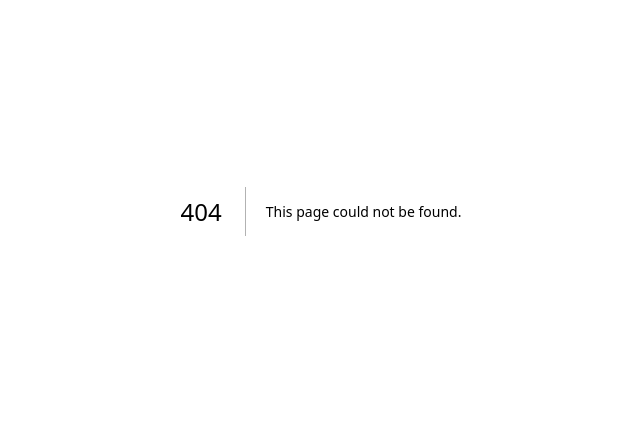
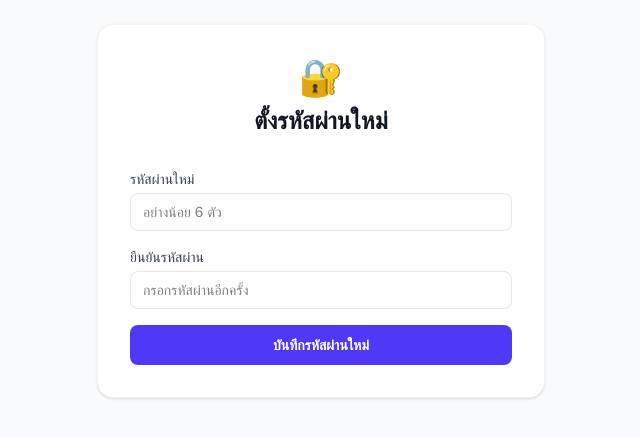
Before and after one commit to mynmaudit/my-accounting, a Next.js app: page /auth/reset in a window 1280 px wide. Before the commit this address had no page. Shown: the part 189-626 px from the top of the page, without its empty margins (319-959 px from the left). Built offline with nearby package versions, Linux system fonts and the light colour scheme; no server answers.

Commit message:
add reset password page

```diff
--- /dev/null
+++ b/app/auth/reset/page.js
@@ -0,0 +1,63 @@
+'use client'
+import { useState } from 'react'
+import { supabase } from '../../../lib/supabase'
+
+export default function ResetPassword() {
+  const [password, setPassword] = useState('')
+  const [confirm, setConfirm] = useState('')
+  const [loading, setLoading] = useState(false)
+  const [done, setDone] = useState(false)
+  const [error, setError] = useState('')
+
+  const handleReset = async () => {
+    if (password !== confirm) return setError('รหัสผ่านไม่ตรงกัน')
+    if (password.length < 6) return setError('รหัสผ่านต้องมีอย่างน้อย 6 ตัว')
+    setLoading(true)
+    const { error } = await supabase.auth.updateUser({ password })
+    if (error) setError(error.message)
+    else setDone(true)
+    setLoading(false)
+  }
+
+  if (done) return (
+    <div className="min-h-screen bg-gray-50 flex items-center justify-center p-4">
+      <div className="bg-white rounded-2xl shadow-sm border border-gray-100 p-8 w-full max-w-md text-center">
+        <div className="text-4xl mb-4">✅</div>
+        <h1 className="text-xl font-bold text-gray-900 mb-2">เปลี่ยนรหัสผ่านสำเร็จ</h1>
+        <button onClick={() => window.location.href = '/'} className="mt-4 bg-indigo-600 text-white rounded-lg px-6 py-2 text-sm font-semibold hover:bg-indigo-700">
+          เข้าสู่ระบบ
+        </button>
+      </div>
+    </div>
+  )
+
+  return (
+    <div className="min-h-screen bg-gray-50 flex items-center justify-center p-4">
+      <div className="bg-white rounded-2xl shadow-sm border border-gray-100 p-8 w-full max-w-md">
+        <div className="text-center mb-8">
+          <div className="text-4xl mb-2">🔐</div>
+          <h1 className="text-2xl font-bold text-gray-900">ตั้งรหัสผ่านใหม่</h1>
+        </div>
+        {error && <div className="bg-red-50 text-red-600 text-sm p-3 rounded-lg mb-4">{error}</div>}
+        <div className="space-y-4">
+          <div>
+            <label className="block text-sm font-medium text-gray-700 mb-1">รหัสผ่านใหม่</label>
+            <input type="password" value={password} onChange={(e) => setPassword(e.target.value)}
+              className="w-full border border-gray-200 rounded-lg px-3 py-2 text-sm focus:outline-none focus:ring-2 focus:ring-indigo-500"
+              placeholder="อย่างน้อย 6 ตัว" />
+          </div>
+          <div>
+            <label className="block text-sm font-medium text-gray-700 mb-1">ยืนยันรหัสผ่าน</label>
+            <input type="password" value={confirm} onChange={(e) => setConfirm(e.target.value)}
+              className="w-full border border-gray-200 rounded-lg px-3 py-2 text-sm focus:outline-none focus:ring-2 focus:ring-indigo-500"
+              placeholder="กรอกรหัสผ่านอีกครั้ง" />
+          </div>
+          <button onClick={handleReset} disabled={loading}
+            className="w-full bg-indigo-600 text-white rounded-lg py-2.5 text-sm font-semibold hover:bg-indigo-700 disabled:opacity-50">
+            {loading ? 'กำลังบันทึก...' : 'บันทึกรหัสผ่านใหม่'}
+          </button>
+        </div>
+      </div>
+    </div>
+  )
+}
```
